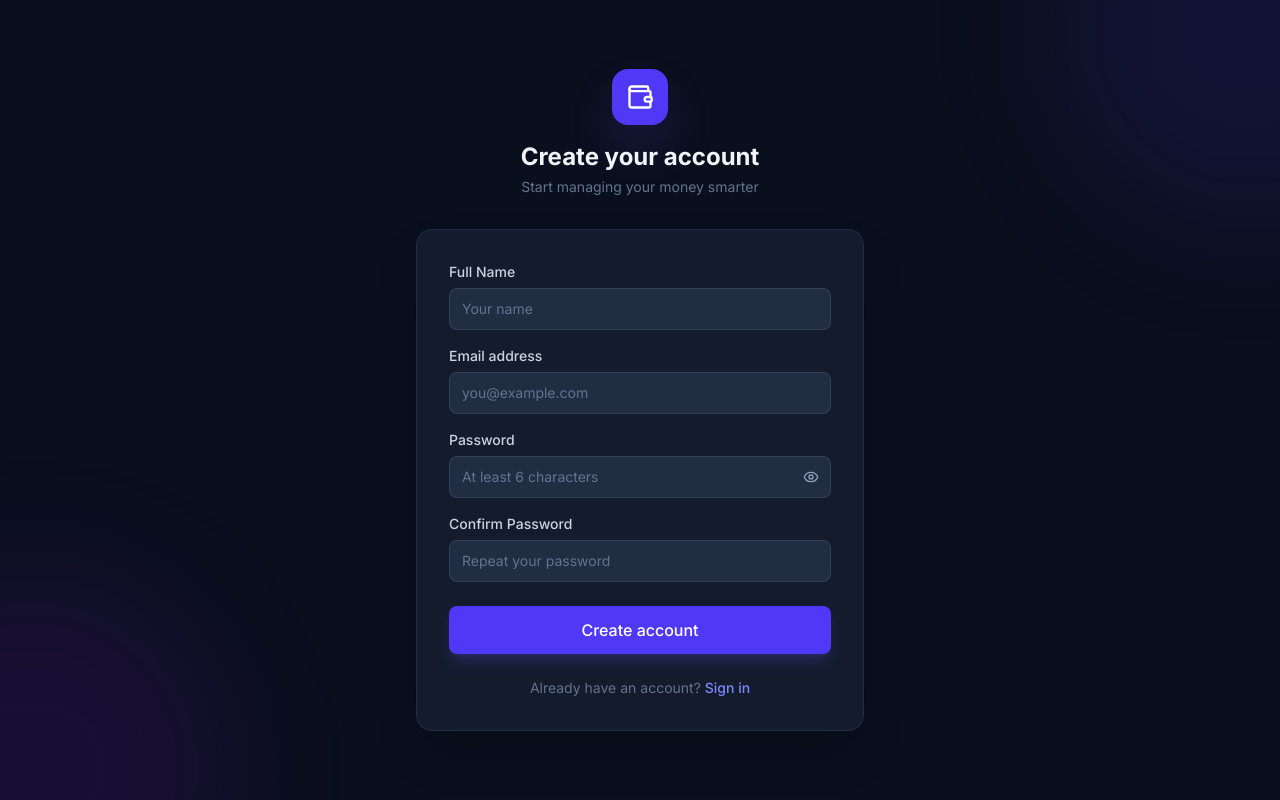
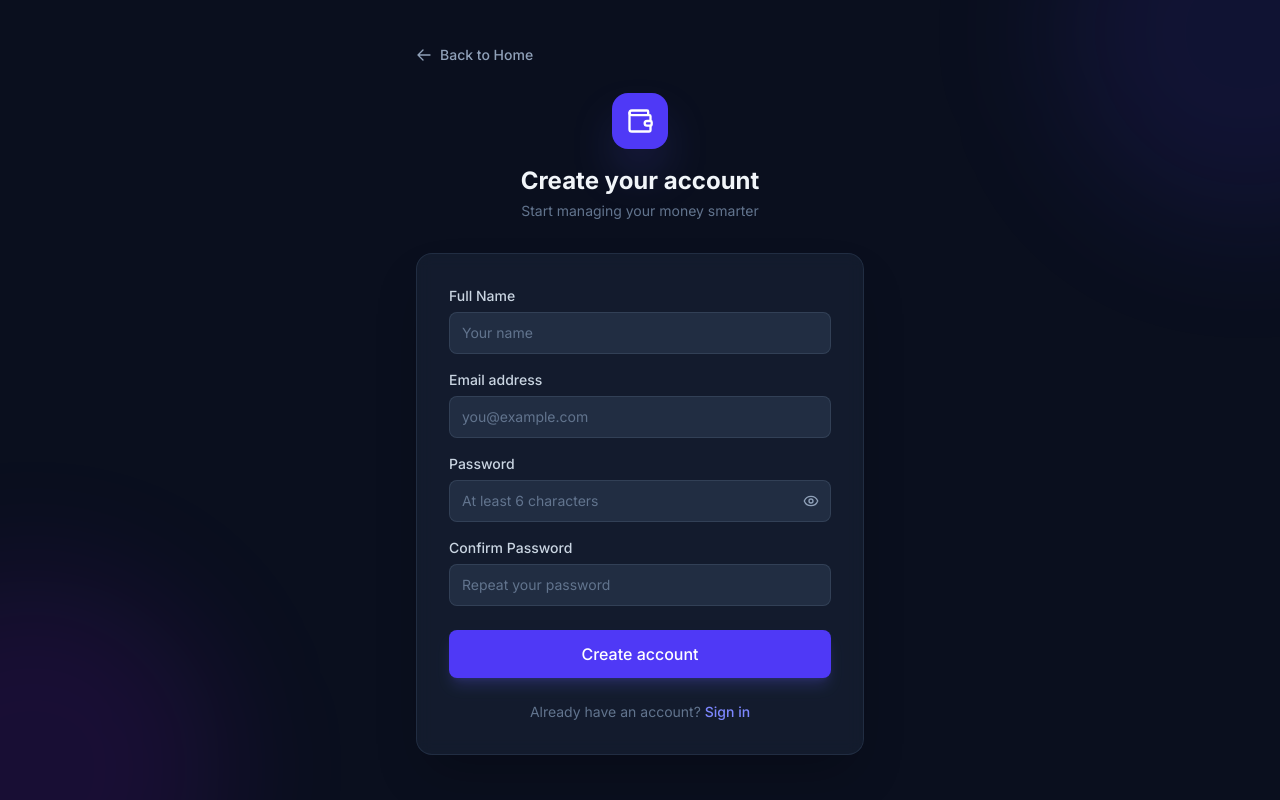
Before and after one commit to kavierjogie/ai-budget-planner, a Next.js app in the folder ai-budget-planner/: page /auth/signup in a window 1280 px wide. Built offline with nearby package versions, Linux system fonts and the light colour scheme.

Commit message:
feat: add back to home link and icon in login and signup pages

```diff
--- a/ai-budget-planner/src/app/auth/login/page.tsx
+++ b/ai-budget-planner/src/app/auth/login/page.tsx
@@ -7,6 +7,12 @@ import { Wallet, Eye, EyeOff } from 'lucide-react';
 import { createClient } from '@/lib/supabase/client';
 import Button from '@/components/ui/Button';
 import Input from '@/components/ui/Input';
+
+const ArrowLeftIcon = ({ size = 16, className = "" }: { size?: number; className?: string }) => (
+  <svg width={size} height={size} className={className} fill="none" viewBox="0 0 24 24" stroke="currentColor" strokeWidth="2">
+    <path strokeLinecap="round" strokeLinejoin="round" d="M10.5 19.5L3 12m0 0l7.5-7.5M3 12h18" />
+  </svg>
+);
 
 export default function LoginPage() {
   const router = useRouter();
@@ -45,14 +51,25 @@ export default function LoginPage() {
       </div>
 
       <div className="relative w-full max-w-md">
+        {/* Back to Home Link */}
+        <div className="mb-6">
+          <Link
+            href="/"
+            className="inline-flex items-center gap-2 text-sm font-medium text-slate-400 hover:text-slate-200 transition-colors group"
+          >
+            <ArrowLeftIcon size={16} className="group-hover:-translate-x-0.5 transition-transform" />
+            <span>Back to Home</span>
+          </Link>
+        </div>
+
         {/* Logo */}
-        <div className="mb-8 flex flex-col items-center">
-          <div className="mb-4 flex h-14 w-14 items-center justify-center rounded-2xl bg-indigo-600 shadow-2xl shadow-indigo-500/40">
+        <Link href="/" className="mb-8 flex flex-col items-center group cursor-pointer">
+          <div className="mb-4 flex h-14 w-14 items-center justify-center rounded-2xl bg-indigo-600 shadow-2xl shadow-indigo-500/40 group-hover:scale-105 group-hover:shadow-indigo-500/60 transition-all">
             <Wallet size={28} className="text-white" />
           </div>
-          <h1 className="text-2xl font-bold text-slate-100">Welcome back</h1>
+          <h1 className="text-2xl font-bold text-slate-100 group-hover:text-white transition-colors">Welcome back</h1>
           <p className="mt-1 text-sm text-slate-500">Sign in to your BudgetAI account</p>
-        </div>
+        </Link>
 
         {/* Card */}
         <div className="rounded-2xl border border-slate-700/50 bg-slate-800/50 backdrop-blur-sm p-8 shadow-2xl">
--- a/ai-budget-planner/src/app/auth/signup/page.tsx
+++ b/ai-budget-planner/src/app/auth/signup/page.tsx
@@ -7,6 +7,12 @@ import { Wallet, Eye, EyeOff, CheckCircle } from 'lucide-react';
 import { createClient } from '@/lib/supabase/client';
 import Button from '@/components/ui/Button';
 import Input from '@/components/ui/Input';
+
+const ArrowLeftIcon = ({ size = 16, className = "" }: { size?: number; className?: string }) => (
+  <svg width={size} height={size} className={className} fill="none" viewBox="0 0 24 24" stroke="currentColor" strokeWidth="2">
+    <path strokeLinecap="round" strokeLinejoin="round" d="M10.5 19.5L3 12m0 0l7.5-7.5M3 12h18" />
+  </svg>
+);
 
 export default function SignupPage() {
   const router = useRouter();
@@ -65,9 +71,16 @@ export default function SignupPage() {
           </div>
           <h2 className="text-xl font-bold text-slate-100 mb-2">Check your email</h2>
           <p className="text-slate-400 text-sm">We've sent a confirmation link to <strong className="text-slate-200">{form.email}</strong>. Click it to activate your account.</p>
-          <Link href="/auth/login" className="mt-6 inline-block text-indigo-400 hover:text-indigo-300 text-sm font-medium">
-            Back to sign in
-          </Link>
+          <div className="mt-6 flex items-center justify-center gap-4 text-sm font-medium">
+            <Link href="/auth/login" className="text-indigo-400 hover:text-indigo-300 transition-colors">
+              Back to sign in
+            </Link>
+            <span className="text-slate-600">•</span>
+            <Link href="/" className="text-slate-400 hover:text-slate-200 transition-colors inline-flex items-center gap-1.5 group">
+              <ArrowLeftIcon size={14} className="group-hover:-translate-x-0.5 transition-transform" />
+              <span>Back to Home</span>
+            </Link>
+          </div>
         </div>
       </div>
     );
@@ -81,13 +94,25 @@ export default function SignupPage() {
       </div>
 
       <div className="relative w-full max-w-md">
-        <div className="mb-8 flex flex-col items-center">
-          <div className="mb-4 flex h-14 w-14 items-center justify-center rounded-2xl bg-indigo-600 shadow-2xl shadow-indigo-500/40">
+        {/* Back to Home Link */}
+        <div className="mb-6">
+          <Link
+            href="/"
+            className="inline-flex items-center gap-2 text-sm font-medium text-slate-400 hover:text-slate-200 transition-colors group"
+          >
+            <ArrowLeftIcon size={16} className="group-hover:-translate-x-0.5 transition-transform" />
+            <span>Back to Home</span>
+          </Link>
+        </div>
+
+        {/* Logo */}
+        <Link href="/" className="mb-8 flex flex-col items-center group cursor-pointer">
+          <div className="mb-4 flex h-14 w-14 items-center justify-center rounded-2xl bg-indigo-600 shadow-2xl shadow-indigo-500/40 group-hover:scale-105 group-hover:shadow-indigo-500/60 transition-all">
             <Wallet size={28} className="text-white" />
           </div>
-          <h1 className="text-2xl font-bold text-slate-100">Create your account</h1>
+          <h1 className="text-2xl font-bold text-slate-100 group-hover:text-white transition-colors">Create your account</h1>
           <p className="mt-1 text-sm text-slate-500">Start managing your money smarter</p>
-        </div>
+        </Link>
 
         <div className="rounded-2xl border border-slate-700/50 bg-slate-800/50 backdrop-blur-sm p-8 shadow-2xl">
           <form onSubmit={handleSignup} className="space-y-4">
```
